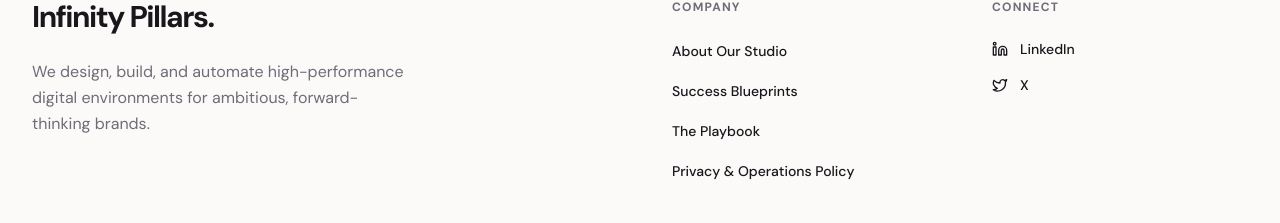
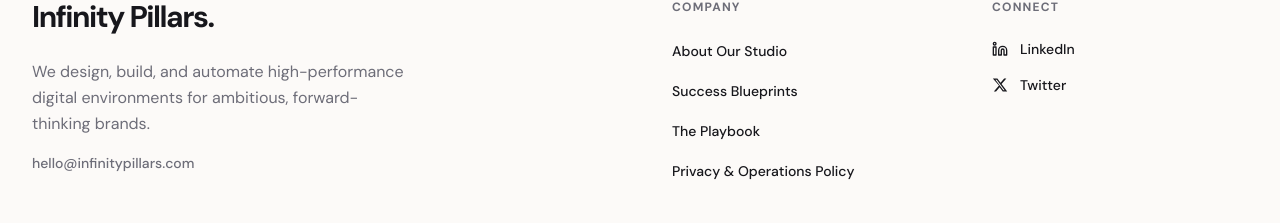
Before and after one commit to developerpawanmaurya/infinity-pillars, a React (Vite) app in the folder apps/web/: page /blog in a window 1280 px wide. Shown: the part 854-1077 px from the top of the page. Built offline with nearby package versions, Linux system fonts and the light colour scheme; no server answers.

Commit message:
Minor updates on the homepage

```diff
--- a/apps/web/src/components/Footer.jsx
+++ b/apps/web/src/components/Footer.jsx
@@ -1,6 +1,12 @@
 import React from 'react';
 import { Link } from 'react-router-dom';
-import { Linkedin, Twitter } from 'lucide-react';
+import { Linkedin } from 'lucide-react';
+
+const XIcon = ({ className }) => (
+  <svg viewBox="0 0 24 24" fill="currentColor" className={className}>
+    <path d="M18.244 2.25h3.308l-7.227 8.26 8.502 11.24H16.17l-4.714-6.231-5.401 6.231H2.744l7.73-8.835L1.254 2.25H8.08l4.713 6.231zm-1.161 17.52h1.833L7.084 4.126H5.117z" />
+  </svg>
+);
 
 const Footer = () => {
 
@@ -16,6 +22,12 @@ const Footer = () => {
             <p className="text-base text-muted-foreground leading-relaxed max-w-sm">
               We design, build, and automate high-performance digital environments for ambitious, forward-thinking brands.
             </p>
+            <a
+              href="mailto:hello@infinitypillars.com"
+              className="text-sm font-medium text-muted-foreground hover:text-foreground transition-colors duration-200 mt-4 inline-block"
+            >
+              hello@infinitypillars.com
+            </a>
           </div>
 
           {/* Company */}
@@ -52,8 +64,8 @@ const Footer = () => {
               <a href="#" className="text-sm font-medium flex items-center gap-3 hover:text-muted-foreground transition-colors duration-200" aria-label="LinkedIn">
                 <Linkedin className="w-4 h-4" /> LinkedIn
               </a>
-              <a href="#" className="text-sm font-medium flex items-center gap-3 hover:text-muted-foreground transition-colors duration-200" aria-label="X">
-                <Twitter className="w-4 h-4" /> X
+              <a href="#" className="text-sm font-medium flex items-center gap-3 hover:text-muted-foreground transition-colors duration-200" aria-label="Twitter">
+                <XIcon className="w-4 h-4" /> Twitter
               </a>
             </div>
           </div>
--- a/apps/web/src/pages/HomePage.jsx
+++ b/apps/web/src/pages/HomePage.jsx
@@ -44,7 +44,7 @@ const HomePage = () => {
   const metrics = [
     { metric: '3.4x', label: 'Average Inbound Pipeline Growth' },
     { metric: '84%', label: 'Reduction in Manual Lead Filtering' },
-    { metric: '#1 Spot', label: 'Google Business Ranking in 90 Days' },
+    { metric: '#1', label: 'Google Business Ranking in 90 Days' },
     { metric: '500+', label: 'Automated Digital Assets Deployed' }
   ];
 
@@ -390,7 +390,7 @@ const HomePage = () => {
             viewport={{ once: true }}
             transition={{ duration: 0.6 }}
           >
-            <h2 className="text-5xl md:text-7xl font-bold tracking-tighter mb-8">Let's Build Your Digital Engine That Converts.</h2>
+            <h2 className="text-5xl md:text-7xl font-bold tracking-tighter mb-8">Let's Build Your Digital Infrastructure That Converts.</h2>
             <p className="text-xl text-muted-foreground leading-relaxed max-w-2xl mx-auto mb-12">
               Tell us where your client acquisition is stalling. We'll skip the generic sales pitch and present a custom engineering roadmap to scale your brand.
             </p>
--- a/apps/web/src/pages/PortfolioPage.jsx
+++ b/apps/web/src/pages/PortfolioPage.jsx
@@ -156,7 +156,7 @@ const PortfolioPage = () => {
               {[
                 { value: '3.4x', label: 'Average Inbound Pipeline Growth' },
                 { value: '84%', label: 'Reduction in Manual Lead Filtering' },
-                { value: '#1 Spot', label: 'Google Business Ranking in 90 Days' },
+                { value: '#1', label: 'Google Business Ranking in 90 Days' },
                 { value: '500+', label: 'Automated Digital Assets Deployed' }
               ].map((stat, index) => (
                 <motion.div
```
